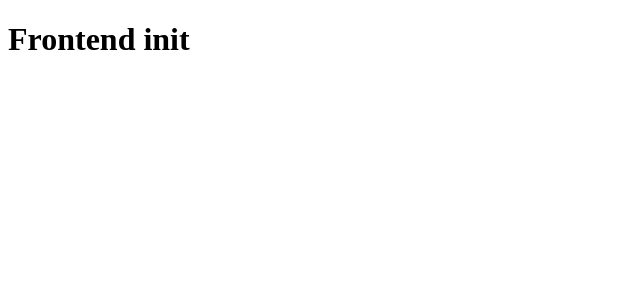
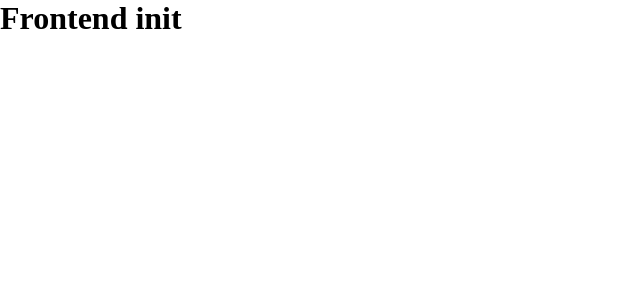
Before and after one commit to rodis00/expense-tracker, a React (Create React App) app in the folder frontend/: page / in a window 1280 px wide. Shown: the top 300 px of the page, without its empty margins (0-640 px from the left). Built offline with nearby package versions, Linux system fonts and the light colour scheme.

Commit message:
setting default styles

```diff
--- a/frontend/src/App.css
+++ b/frontend/src/App.css
@@ -0,0 +1,6 @@
+*{
+    box-sizing: border-box;
+    margin: 0;
+    padding: 0;
+    overflow-x: hidden;
+}
```
